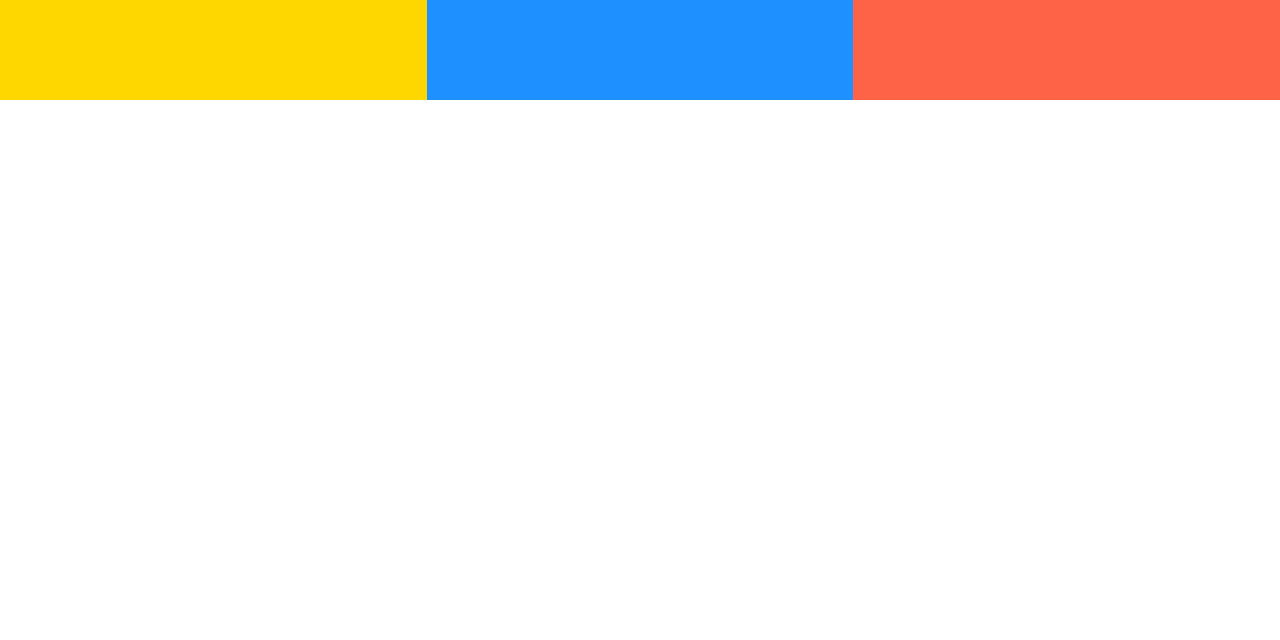
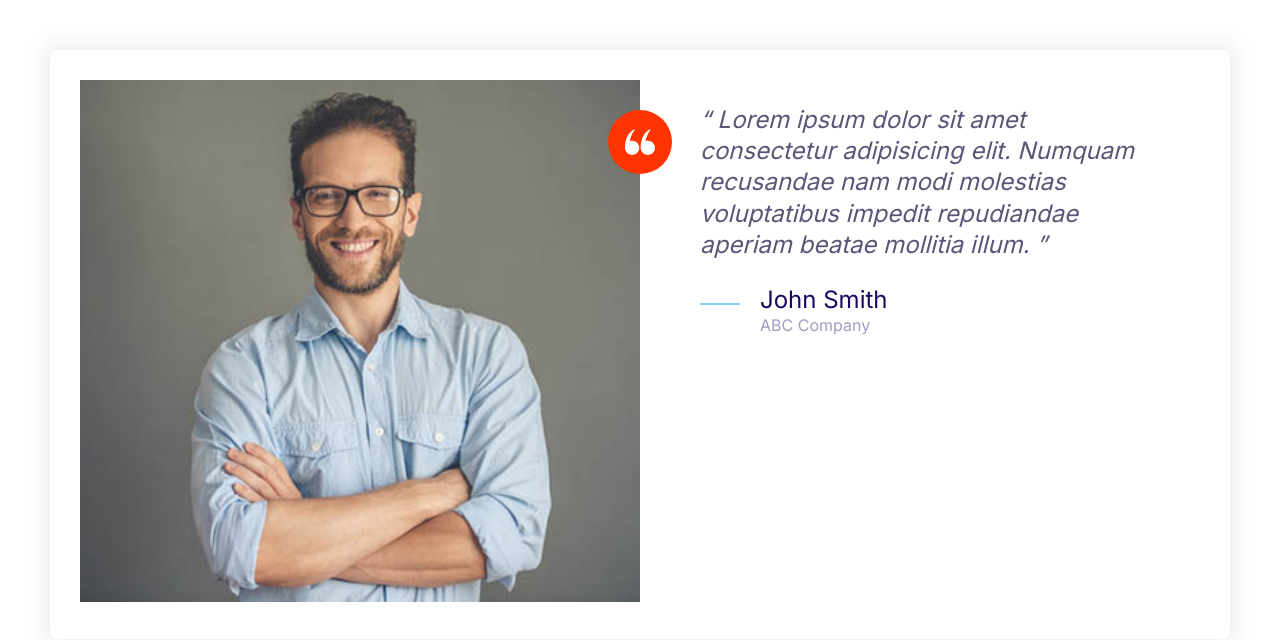
Before and after one commit to b3helms/website, a plain HTML site: page index.html in a window 1280 px wide. Drawn offline with Linux system fonts and the light colour scheme.

Commit message:
Build the testimonials component.

```diff
--- a/css/styles.css
+++ b/css/styles.css
@@ -179,9 +179,18 @@ a {
     height: 40px;
 }
 
+.icon--small {
+    width: 30px;
+    height: 30px;
+}
+
 /* once again we're going to apply object-oriented principles, and we're going to define separate skins for these icons */
 .icon--primary {
     fill: var(--color-primary);
+}
+
+.icon--white {
+    fill: #ffff;
 }
 
 .icon-container {  /* this is an entirely new class (notice no double hypher), and in BEM we use a single hyphen to separate multiple words */
@@ -192,6 +201,10 @@ a {
     height: 64px;
     justify-content: center;    /* align along primary axis (which by default is the horizontal axis) */
     width: 64px;
+}
+
+.icon-container--accent {
+    background: var(--color-accent);
 }
 
 
@@ -479,3 +492,35 @@ a {
         grid-template-columns: repeat(3, 1fr);
     }
 }
+
+
+/* Testimonials */
+
+.testimonial {
+    padding: 3rem;
+}
+
+.testimonial__image {
+    position: relative;
+}
+
+.testimonial__image > img {  /* this is a good case for using the direct child selector (most times you wouldn't do this b/c you don't want your CSS to know about the markup) */
+    width: 100%;
+}
+
+.testimonial__image > .icon-container {
+    position: absolute;
+    top: 3rem;
+    right: -32px;
+}
+
+@media screen and (min-width: 768px) {
+    .testimonial .quote,
+    .testimonial .quote__author {
+        font-size: 2.4rem;
+    }
+
+    .testimonial .quote {
+        margin-left: 6rem;
+    }
+}
--- a/index.html
+++ b/index.html
@@ -14,13 +14,42 @@
     <link rel="stylesheet" href="css/normalize.css" />
     <link rel="stylesheet" href="css/styles.css" />
   </head>
-  <body>
-    <!-- zen coding: type '.grid.grid--1x2' then tab -->
-    <div class="grid grid--1x3">
-      <!-- div*2 then align cursor after div and type 'opt/alt + command + below'-->
-      <div style="height: 100px; background: gold"></div>
-      <div style="height: 100px; background: dodgerblue"></div>
-      <div style="height: 100px; background: tomato"></div>
+  <body style="padding: 5rem">
+    <!-- zen coding: type '.card' then tab -->
+    <div class="card testimonial">
+      <!-- '.grid.grid--1x2' -->
+      <div class="grid grid--1x2">
+        <!-- '.testimonial__image' -->
+        <div class="testimonial__image">
+          <img src="images/testimonial.jpg" alt="A happy, smiling customer" />
+          <span class="icon-container icon-container--accent">
+            <svg class="icon icon--white icon--small">
+              <use xlink:href="images/sprite.svg#quotes"></use>
+            </svg>
+          </span>
+        </div>
+        <blockquote class="quote">
+          <p class="quote__text">
+            Lorem ipsum dolor sit amet consectetur adipisicing elit. Numquam
+            recusandae nam modi molestias voluptatibus impedit repudiandae
+            aperiam beatae mollitia illum.
+          </p>
+          <footer>
+            <!-- zen coding: type '.media>.media__image+.media__body' then tab -->
+            <div class="media">
+              <div class="media__image">
+                <svg class="icon icon--primary quote__line">
+                  <use xlink:href="images/sprite.svg#line"></use>
+                </svg>
+              </div>
+              <div class="media__body">
+                <h3 class="media__title quote__author">John Smith</h3>
+                <p class="quote__organization">ABC Company</p>
+              </div>
+            </div>
+          </footer>
+        </blockquote>
+      </div>
     </div>
   </body>
 </html>
```
Also changed, not shown: components/testimonials.html (added, +36 -0 lines), components/quotes.html (renamed from components/quote.html), images/testimonial.jpg (added).
